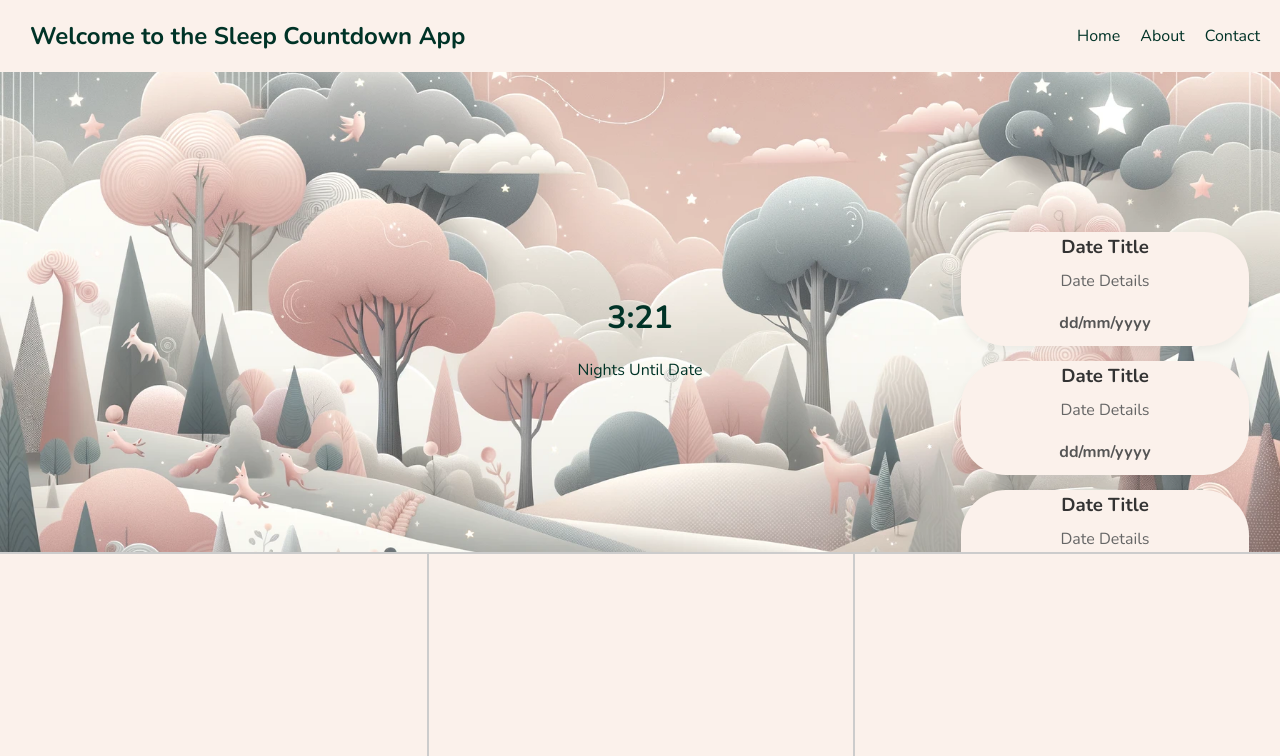
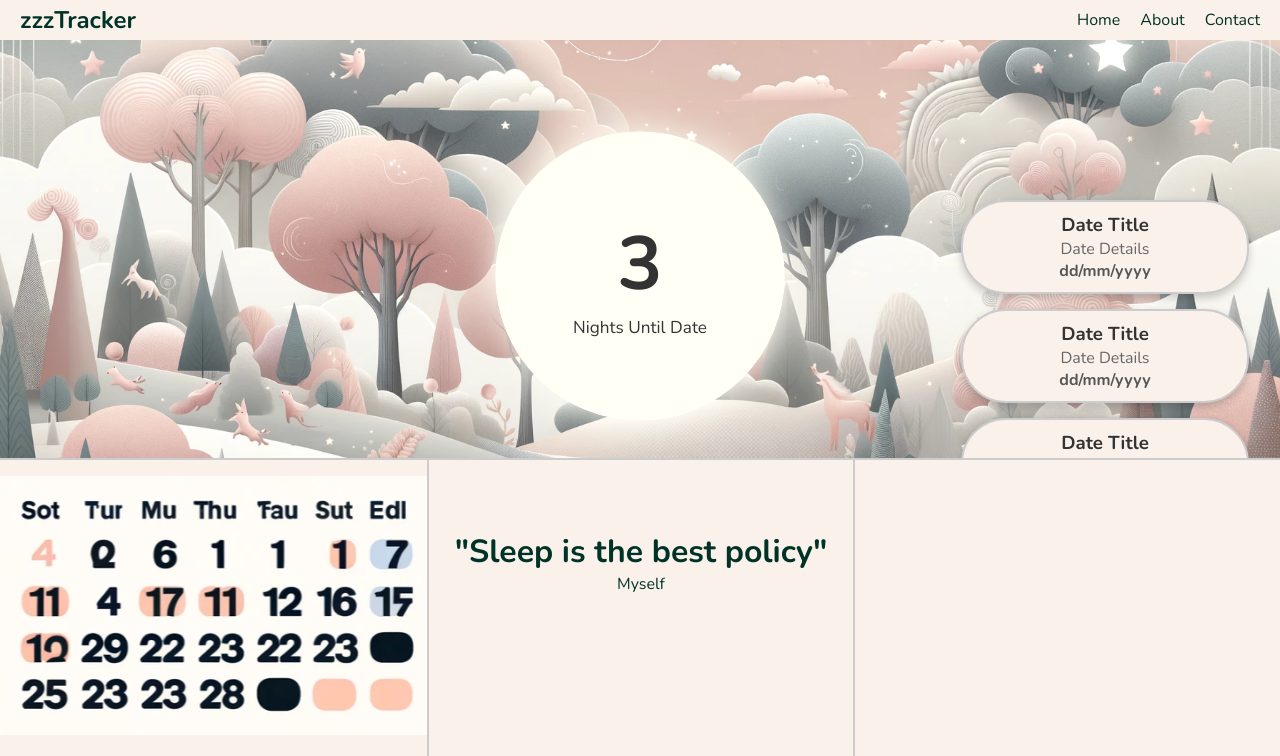
Before and after one commit to DomiCodeur/zzzTracker, an Angular app: page / in a window 1280 px wide. Shown: the top 756 px of the page. Built offline with nearby package versions, Linux system fonts and the light colour scheme.

Commit message:
Added a moon bacground for the timer

```diff
--- a/src/app/app.component.html
+++ b/src/app/app.component.html
@@ -9,7 +9,7 @@
   <body>
     <div class="app-container">
       <header class="app-header">
-        <h1>Welcome to the Sleep Countdown App</h1>
+        <h1>zzzTracker</h1>
         <nav>
           <a href="#home">Home</a>
           <a href="#about">About</a>
@@ -22,7 +22,7 @@
           <div class="left-panel"></div>
           <div class="center-panel">
             <div class="selected-date-display">
-              <h1>3:21</h1>
+              <div class="number">3</div>
               <p>Nights Until Date</p>
             </div>
           </div>
@@ -47,19 +47,14 @@
           </div>
         </div>
         <div class="bottom-section">
-          <div class="section first">
-            <!-- Content for the first bottom section -->
-          </div>
+          <div class="section first"></div>
           <div class="section second">
-            <!-- Content for the second bottom section -->
+            <h1>"Sleep is the best policy"</h1>
+            <p>Myself</p>
           </div>
           <div class="section third"></div>
         </div>
       </main>
-
-      <footer class="app-footer">
-        <p>Copyright © 2024 Domicode</p>
-      </footer>
     </div>
   </body>
 </html>
--- a/src/styles.css
+++ b/src/styles.css
@@ -12,8 +12,6 @@
 }
 html,
 body {
-  height: 100%;
-  width: 100%;
   overflow: hidden;
   background-color: #fbf1eb;
 }
@@ -32,6 +30,7 @@ body {
   display: flex;
   justify-content: space-between;
   align-items: center;
+  height: 5vh;
 }
 
 .app-header h1 {
@@ -52,8 +51,8 @@ body {
 
 .app-main {
   display: grid;
-  grid-template-rows: 60% 40%;
-  height: 100vh;
+  grid-template-rows: 55% 45%;
+  height: 95vh;
 }
 
 .top-section {
@@ -69,6 +68,46 @@ body {
   flex-direction: column;
   align-items: center;
   justify-content: center;
+}
+
+.selected-date-display h1 {
+  font-size: 100px;
+}
+
+.selected-date-display {
+  position: relative;
+  width: 270px;
+  height: 270px;
+  border-radius: 50%;
+  background: radial-gradient(circle at center, #fffff6, #fffff6 80%, #fffff6);
+  display: flex;
+  flex-direction: column;
+  align-items: center;
+  justify-content: center;
+  animation: pulse 23s infinite;
+}
+
+@keyframes pulse {
+  0%,
+  100% {
+    transform: scale(1);
+    box-shadow: 0 0 25px rgba(255, 255, 246, 0.8);
+  }
+  50% {
+    transform: scale(1.1);
+    box-shadow: 0 0 35px rgba(255, 255, 246, 1);
+  }
+}
+
+.number {
+  font-size: 70px;
+  color: #333;
+  font-weight: bold;
+}
+
+.selected-date-display p {
+  color: #333;
+  margin-top: 0;
 }
 
 /* Right pannel with the date cards */
@@ -92,8 +131,11 @@ body {
 .date-card {
   background-color: #fbf1eb;
   border-radius: 45px;
-  padding: 2px;
-  box-shadow: 0 4px 8px rgba(0, 0, 0, 0.05);
+  border-width: 2px;
+  border-style: solid; /* This line is necessary to make the border visible */
+  border-color: #ccc;
+  padding: 10px;
+  box-shadow: 0 4px 8px rgba(0, 0, 0, 0.2);
   text-align: center;
   transition: transform 0.3s ease-in-out;
 }
@@ -130,14 +172,18 @@ body {
 
 .bottom-section .section:first-child {
   border-left: none;
+  background-image: url("/assets/images/calendar.webp");
+  background-position: center;
+  background-repeat: no-repeat;
+  min-height: 50px;
+  margin-bottom: 50px;
 }
 
-/* Additional styles for headings, text, and other elements */
-h1,
-h2,
-p {
-  margin: 0;
-  padding: 10px;
+.bottom-section .section:nth-child(2) {
+  display: flex;
+  align-items: center;
+  padding-top: 70px;
+  flex-direction: column;
 }
 
 /* Styling for the panels to add spacing and alignment */
@@ -148,3 +194,13 @@ p {
   align-items: center;
   justify-content: center;
 }
+
+.calendar-container {
+  background-image: url("/assets/images/calendar.webp");
+  background-position: center;
+  background-repeat: no-repeat;
+  background-size: cover;
+  /* min-height: 50px; */
+  width: 70%;
+  padding: 10px;
+}
```
Also changed, not shown: src/assets/images/calendar.webp (added).
